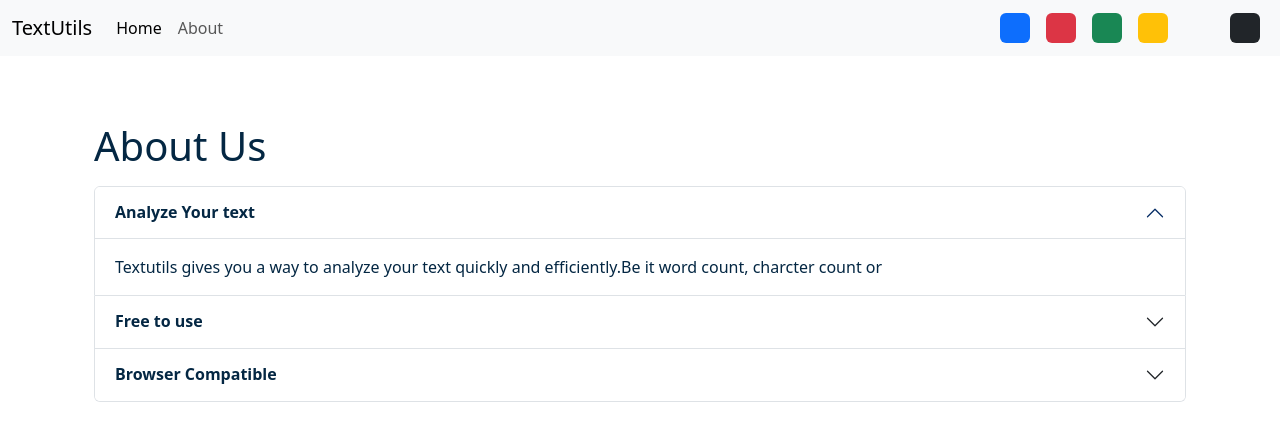
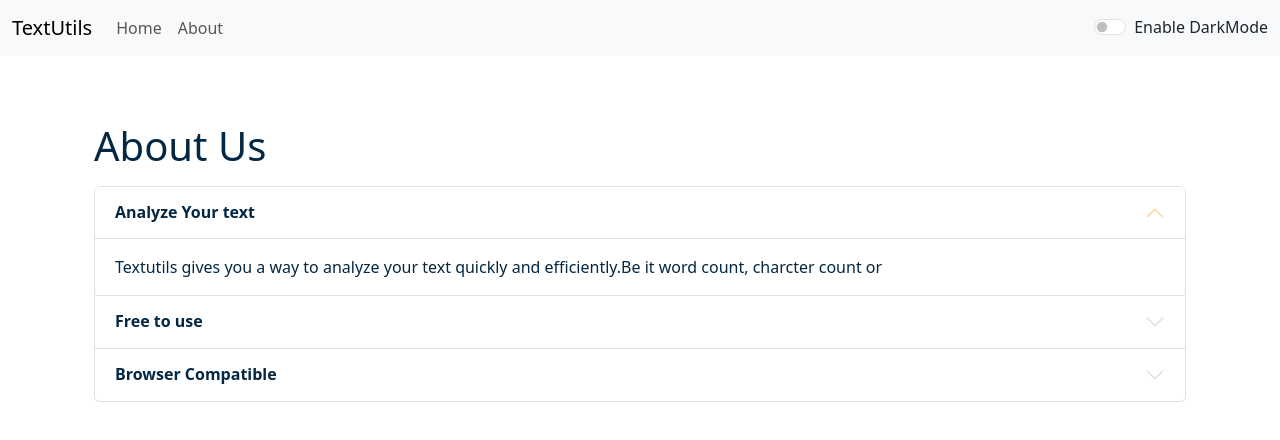
Before and after one commit to trushaghantala-hub/textutils, a React (Create React App) app: page /about in a window 1280 px wide. Shown: the top 440 px of the page. Built offline with nearby package versions, Linux system fonts and the light colour scheme.

Commit message:
Fix router basename for GitHub Pages

```diff
--- a/src/App.js
+++ b/src/App.js
@@ -26,29 +26,16 @@
     },1500);
   };
 
-  const removeBodyClasses = ()=>{
-    document.body.classList.remove('bg-light')
-    document.body.classList.remove('bg-dark')
-    document.body.classList.remove('bg-warning')
-    document.body.classList.remove('bg-danger')
-    document.body.classList.remove('bg-success')
-  }
-
-  const toggleMode = (cls) =>{
-    removeBodyClasses();
-    console.log(cls)
-    document.body.classList.add('bg-'+cls)
+  const toggleMode = () =>{
     if(mode === 'light'){
       setMode('dark');
       document.body.style.backgroundColor = '#042743';
       showAlert("Dark mode has been enabled", "success");
-      // document.title = "TextUtils - Dark Mode";
     }
     else{
       setMode('light');
       document.body.style.backgroundColor = 'white';
       showAlert("Light mode has been enabled", "success");
-      // document.title = "TextUtils - Light Mode";
     }
   };
 
@@ -60,17 +47,10 @@
       <div className="container my-3">
 
         <Routes>
-          <Route path="/" element={
-              <TextForm showAlert={showAlert} heading="Try TextUtils - Word Counter, Character Counter,
-              Remopve extra Spaces" mode={mode}
-              />
-            }
-          />
+          <Route path="/" element={<TextForm showAlert={showAlert} heading="Try TextUtils - Word Counter, Character
+           Counter, Remopve extra Spaces" mode={mode} />} />
 
-          <Route
-            path="/about"
-            element={<About mode={mode} />}
-          />
+          <Route path="/about" element={<About mode={mode} />} />
         </Routes>
 
       </div>
--- a/src/components/Navbar.js
+++ b/src/components/Navbar.js
@@ -13,15 +13,9 @@
         </Link>
 
         {/* Mobile toggle */}
-        <button
-          className="navbar-toggler"
-          type="button"
-          data-bs-toggle="collapse"
-          data-bs-target="#navbarSupportedContent"
-          aria-controls="navbarSupportedContent"
-          aria-expanded="false"
-          aria-label="Toggle navigation"
-        >
+        <button className="navbar-toggler" type="button" data-bs-toggle="collapse"
+         data-bs-target="#navbarSupportedContent" aria-controls="navbarSupportedContent"
+         aria-expanded="false" aria-label="Toggle navigation">
             <span className="navbar-toggler-icon"></span>
         </button>
 
@@ -30,32 +24,20 @@
             <ul className="navbar-nav me-auto mb-2 mb-lg-0">
 
                 <li className="nav-item">
-                    <Link className="nav-link active" to="/">
-                      Home
-                    </Link>
+                    <Link className="nav-link" to="/">Home</Link>
                 </li>
 
                 <li className="nav-item">
-                    <Link className="nav-link" to="/about">
-                      About
-                    </Link>
+                    <Link className="nav-link" to="/about">About</Link>
                 </li>
+            </ul>
 
-            </ul>
-            <div className="d-flex">
-              <div className="bg-primary rounded mx-2" onClick={()=>{props.toggleMode('primary')}} style={{height: '30px',
-              width: '30px', cursor: 'pointer' }}></div>
-              <div className="bg-danger rounded mx-2" onClick={()=>{props.toggleMode('danger')}} style={{height: '30px',
-              width: '30px', cursor: 'pointer' }}></div>
-              <div className="bg-success rounded mx-2" onClick={()=>{props.toggleMode('success')}} style={{height: '30px',
-              width: '30px', cursor: 'pointer' }}></div>
-              <div className="bg-warning rounded mx-2" onClick={()=>{props.toggleMode('warning')}} style={{height: '30px',
-              width: '30px', cursor: 'pointer' }}></div>
-              <div className="bg-light rounded mx-2" onClick={()=>{props.toggleMode('light')}} style={{height: '30px',
-              width: '30px', cursor: 'pointer' }}></div>
-              <div className="bg-dark rounded mx-2" onClick={()=>{props.toggleMode('dark')}} style={{height: '30px',
-              width: '30px', cursor: 'pointer' }}></div>
-
+            <div className={`form-check form-switch text-${props.mode==='light'?'dark':'light'}`}>
+              <input className="form-check-input" onClick={props.toggleMode} type="checkbox" role="switch"
+                id="switchCheckDefault" />
+              <label className="form-check-label" htmlFor="switchCheckDefault">
+                Enable DarkMode
+              </label>
             </div>
         </div>
 
--- a/src/components/TextForm.js
+++ b/src/components/TextForm.js
@@ -3,36 +3,29 @@
 export default function TextForm(props) {
 
     const handleUpClick = ()=>{
-       // console.log("UpperCase was Clicked" + text);
         let newText = text.toUpperCase();
         setText(newText)
         props.showAlert("converted to uppercase!", "success");
     }
 
     const handleLoClick = ()=>{
-        //console.log("UpperCase was Clicked" + text);
         let newText = text.toLowerCase();
         setText(newText)
         props.showAlert("converted to lowercase!", "success");
     }
 
     const handleclearClick = ()=>{
-        //console.log("UpperCase was Clicked" + text);
         let newText ='';
         setText(newText)
         props.showAlert("Text Cleared!", "success");
     }
 
     const handleOnChange = (event)=>{
-        console.log("On Change");
         setText(event.target.value);
     }
 
     const handlecopy = ()=>{
-        var text = document.getElementById("myBox");
-        text.select();
-        navigator.clipboard.writeText(text.value);
-        document.getSelection().removeAllRanges();
+        navigator.clipboard.writeText(text);
         props.showAlert("Copied to clipboard!", "success");
     }
 
@@ -66,7 +59,7 @@
      </div>
      <div className="container my-3" style={{color: props.mode==='dark'?'white':'#042743' }}>
         <h2>Your text summary</h2>
-        <p>{text.split(" ").filter((element)=>{return element.length!==0}).length} Words, {text.length} Characters</p>
+        <p>{text.split(/\s+/).filter((element)=>{return element.length!==0}).length} Words, {text.length} Characters</p>
         <p>{0.008 * text.split(" ").filter((element)=>{return element.length!==0}).length} Minutes read</p>
         <h2>Preview</h2>
         <p>{text.length>0?text:"Nothing to Preview!"}</p>
--- a/src/index.css
+++ b/src/index.css
@@ -0,0 +1,3 @@
+.accordion-button::after {
+    filter: invert(1);
+}
```
